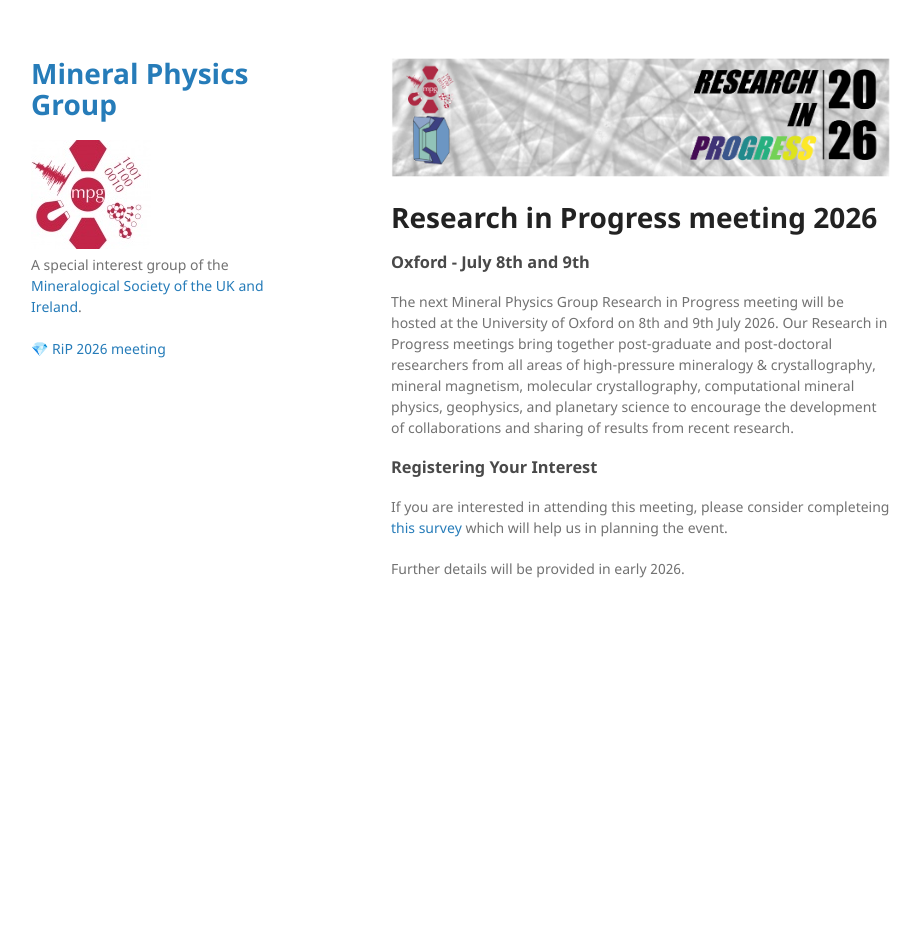
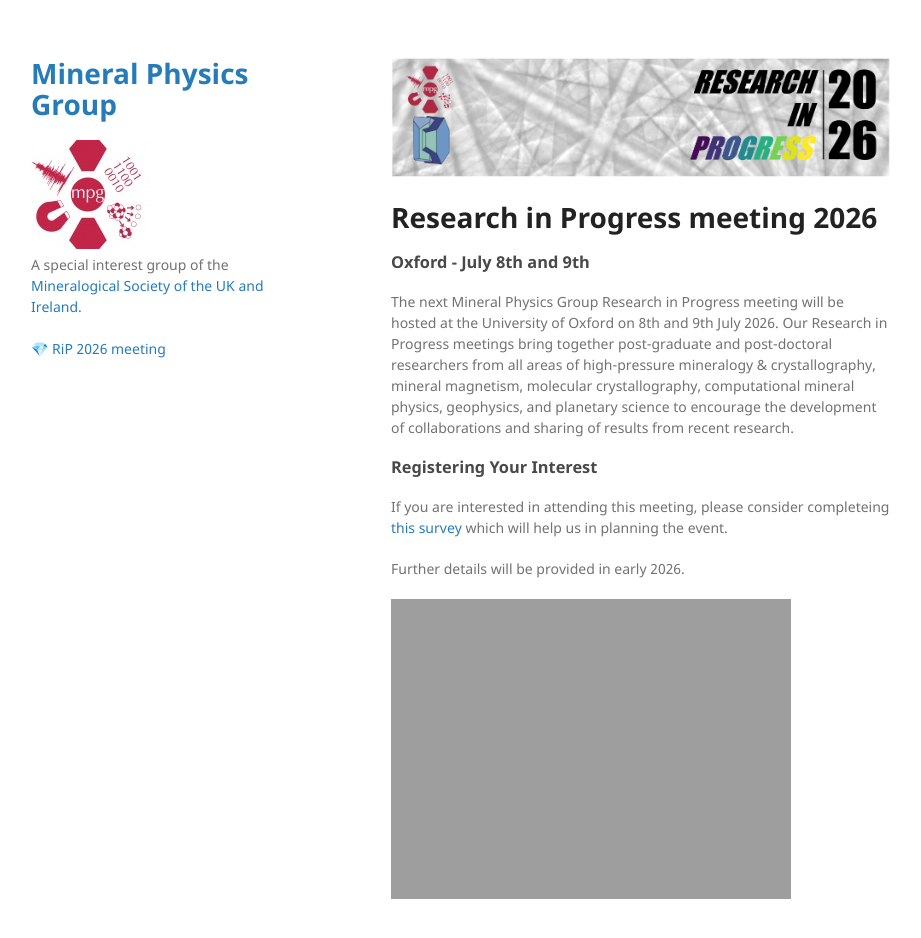
Before and after one commit to MinPhys/MinPhys.github.io, a Jekyll site: the page built from RiP_2026/RiP_2026.md, in a window 1280 px wide and 974 px high. Shown: the top 938 px of the window, without its empty margins (179-1100 px from the left). Built offline with Jekyll 4.4.1, drawn with Linux system fonts in a browser that asks for light colours.

Commit message:
Update RiP_2026.md

```diff
--- a/RiP_2026/RiP_2026.md
+++ b/RiP_2026/RiP_2026.md
@@ -12,3 +12,5 @@
 If you are interested in attending this meeting, please consider completeing <a href="https://forms.office.com/Pages/ResponsePage.aspx?id=qO3qvR3IzkWGPlIypTW3y_bD9ef_p-NAhH5eWhgaFZlUMEZHVjBHUUpNRzcyM0o2OFNVWFlXWThRTi4u">this survey</a> which will help us in planning the event.
 
 Further details will be provided in early 2026.
+
+![SaveTheDate](https://MinPhys.github.io/RiP_2026/assets/RiP26_STD_flyer.jpg)
```
